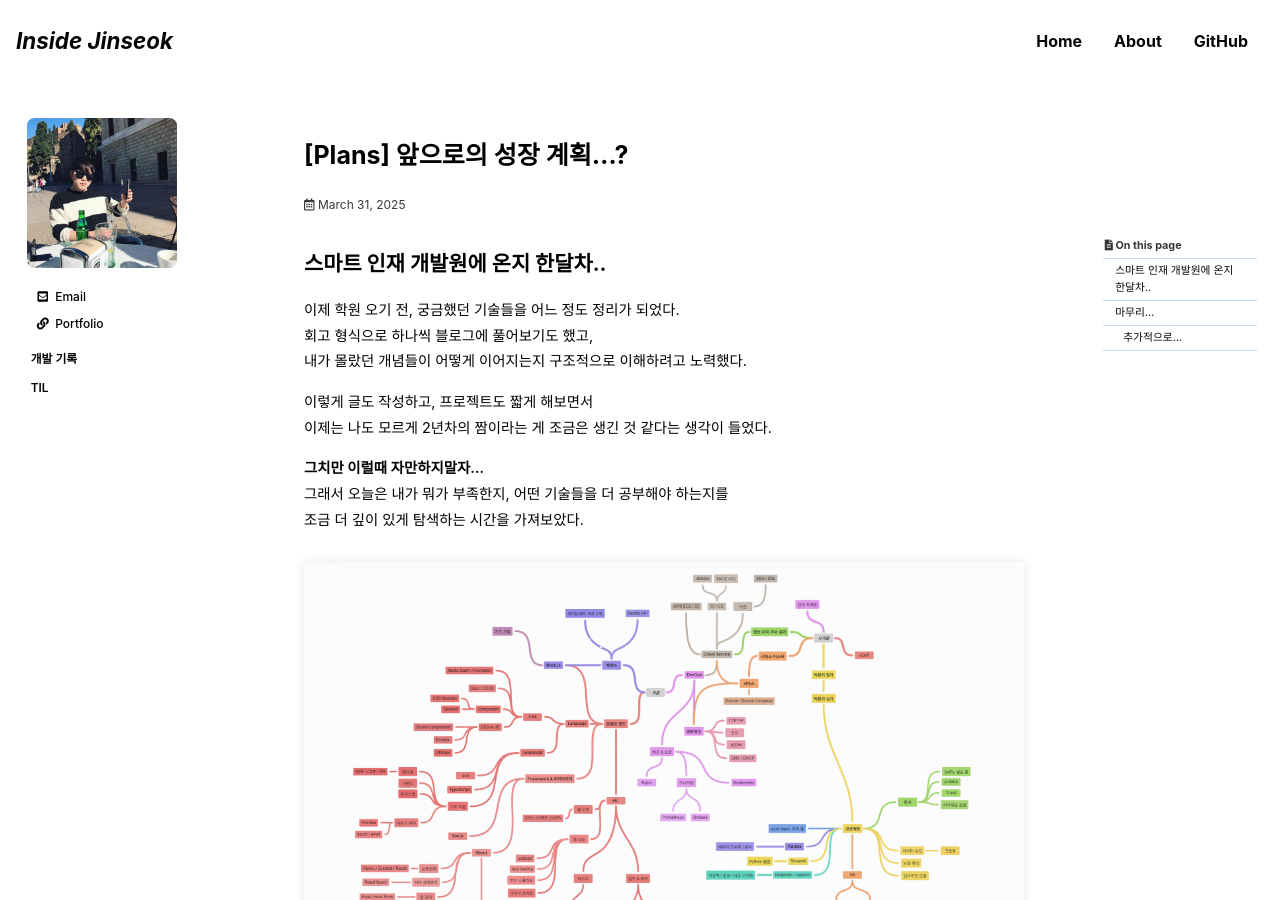
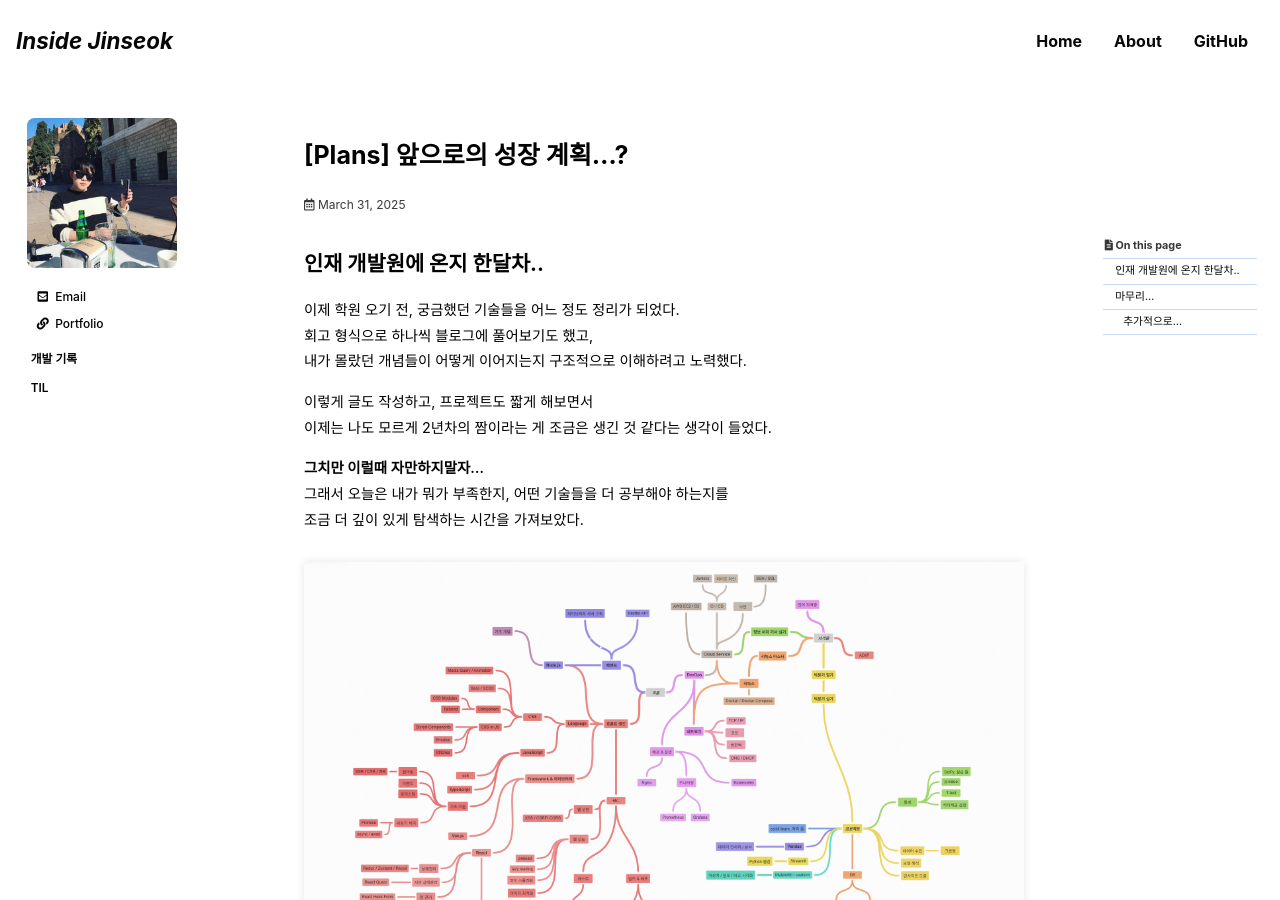
Before and after one commit to JJOK97/JJOK97.github.io, a Jekyll site: the page built from _posts/2025-03-31-plans-for-study.md, in a window 1280 px wide and 900 px high. Built offline with Jekyll 4.4.1, drawn with Linux system fonts in a browser that asks for light colours; cached includes are drawn as plain includes; some web fonts are replaced; comment, search, counter and statistics services are not loaded.

Commit message:
update: memoir

```diff
--- a/_posts/2025-03-31-plans-for-study.md
+++ b/_posts/2025-03-31-plans-for-study.md
@@ -17,7 +17,7 @@ date: 2025-03-31
 last_modified_at: 2025-03-31
 ---
 
-## 스마트 인재 개발원에 온지 한달차..
+## 인재 개발원에 온지 한달차..
 
 이제 학원 오기 전, 궁금했던 기술들을 어느 정도 정리가 되었다.
 회고 형식으로 하나씩 블로그에 풀어보기도 했고,
```
